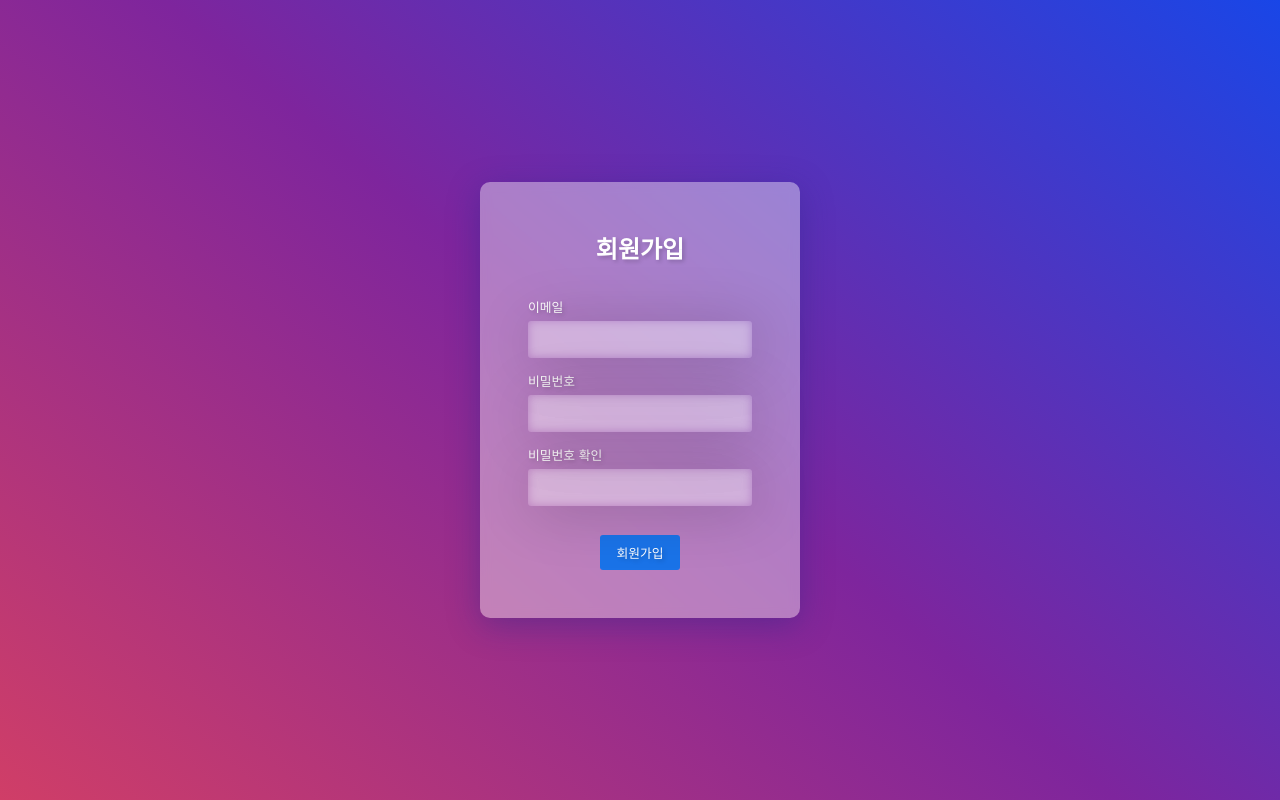
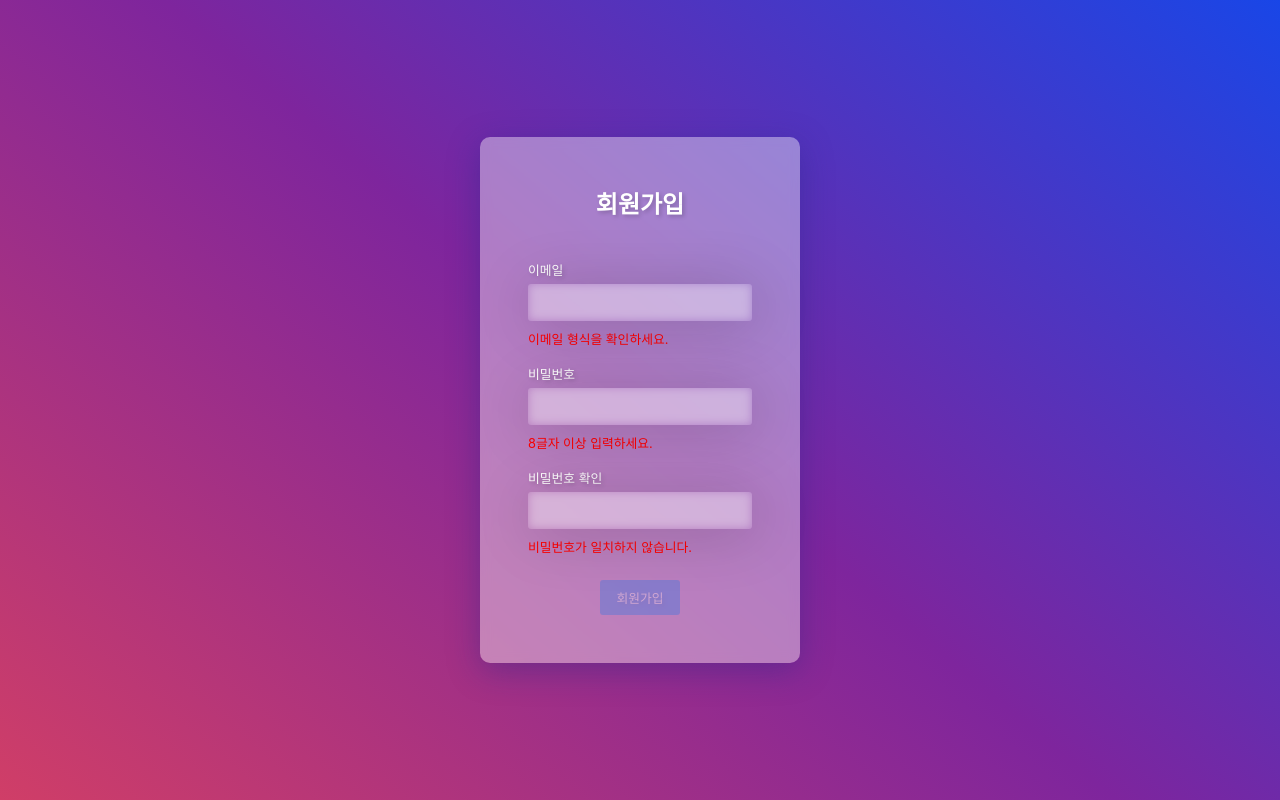
Before and after one commit to Hakseong-Lee/wanted-pre-onboarding-frontend, a React (Create React App) app: page /signup in a window 1280 px wide. Built offline with nearby package versions, Linux system fonts and the light colour scheme.

Commit message:
Fix: 유효성 검사 시 늦게 적용되는 오류 수정

```diff
--- a/src/pages/Auth/SignUpPage.jsx
+++ b/src/pages/Auth/SignUpPage.jsx
@@ -1,4 +1,4 @@
-import React, { useState } from 'react';
+import React, { useState, useEffect } from 'react';
 import styled from 'styled-components';
 import { useNavigate } from 'react-router-dom';
 
@@ -11,15 +11,52 @@ function SignUpPage() {
   const [passwordConfirm, setPasswordConfirm] = useState('');
 
   //오류메시지 state
-  const [emailMessage, setEmailMessage] = useState(false);
-  const [passwordMessage, setPasswordMessage] = useState(false);
-  const [passwordConfirmMessage, setPasswordConfirmMessage] = useState(false);
+  const [emailMessage, setEmailMessage] = useState('');
+  const [passwordMessage, setPasswordMessage] = useState('');
+  const [passwordConfirmMessage, setPasswordConfirmMessage] = useState('');
 
-  // 유효성 검사
+  // 유효성 검사 state
   const [isEmail, setIsEmail] = useState(false);
   const [isPassword, setIsPassword] = useState(false);
   const [isPasswordConfirm, setIsPasswordConfirm] = useState(false);
+  const [isValid, setIsValid] = useState(false);
 
+  // 유효성 검사
+  useEffect(() => {
+    const emailRegex = /^([0-9a-zA-Z_\.-]+)@([0-9a-zA-Z_-]+)(\.[0-9a-zA-Z_-]+){1,2}$/;
+    const emailValidation = emailRegex.test(email);
+    if (emailValidation) {
+      setIsEmail(true);
+      setEmailMessage('');
+    } else {
+      setIsEmail(false);
+      setEmailMessage('이메일 형식을 확인하세요.');
+    }
+    const passwordValidation = password.length < 8;
+    if (!passwordValidation) {
+      setIsPassword(true);
+      setPasswordMessage('');
+    } else {
+      setIsPassword(false);
+      setPasswordMessage('8글자 이상 입력하세요.');
+    }
+    const passwordConfirmValidation = password !== passwordConfirm;
+    if (!passwordConfirmValidation && password !== '') {
+      setIsPasswordConfirm(true);
+      setPasswordConfirmMessage('');
+    } else {
+      setIsPasswordConfirm(false);
+      setPasswordConfirmMessage('비밀번호가 일치하지 않습니다.');
+    }
+  }, [email, password, passwordConfirm]);
+
+  useEffect(() => {
+    if (isEmail && isPassword && isPasswordConfirm) {
+      setIsValid(true);
+    } else {
+      setIsValid(false);
+    }
+  }, [isEmail, isPassword, isPasswordConfirm]);
   return (
     <SignUpSection>
       <SignUpContainer>
@@ -29,26 +66,43 @@ function SignUpPage() {
           <SignUpInput
             type="email"
             name="email"
+            value={email}
             pattern=".[a-z0-9._%+-]+@[a-z0-9.-]+\.[a-z]{2,4}$"
             title="이메일 형식을 확인하세요."
+            onChange={(e) => {
+              setEmail(e.target.value);
+            }}
           ></SignUpInput>
+          <Message>{emailMessage}</Message>
           <Text>비밀번호</Text>
           <SignUpInput
             type="password"
             name="password"
+            value={password}
             pattern=".{8,}"
             required
             title="8글자 이상 입력해주세요."
+            onChange={(e) => {
+              setPassword(e.target.value);
+            }}
           ></SignUpInput>
+          <Message>{passwordMessage}</Message>
           <Text>비밀번호 확인</Text>
           <SignUpInput
             type="password"
             name="password"
+            value={passwordConfirm}
             pattern=".{8,}"
             required
-            title="8글자 이상 입력해주세요."
+            title="비밀번호가 일치하지 않습니다."
+            onChange={(e) => {
+              setPasswordConfirm(e.target.value);
+            }}
           ></SignUpInput>
-          <SignUpButton>회원가입</SignUpButton>
+          <Message>{passwordConfirmMessage}</Message>
+          <SignUpButton className={isValid ? 'valied' : 'disabled'} disabled={!isValid}>
+            회원가입
+          </SignUpButton>
         </SignUpForm>
       </SignUpContainer>
     </SignUpSection>
@@ -77,23 +131,31 @@ const SignUpContainer = styled.article`
 `;
 const SignUpHeader = styled.h1`
   color: #fff;
-  padding-bottom: 2rem;
+  padding-bottom: 1.5rem;
   font-size: 1.5rem;
 `;
 const Text = styled.p`
   color: #fff;
   padding-bottom: 0.3rem;
   font-size: 0.8rem;
+  margin-top: 1rem;
+  align-self: flex-start;
+  padding-left: 3rem;
+`;
+const Message = styled.span`
+  color: red;
+  text-shadow: none;
+  font-size: 0.8rem;
   align-self: flex-start;
   padding-left: 3rem;
 `;
 const SignUpInput = styled.input`
   width: 70%;
+  margin-bottom: 0.5rem;
   padding: 0.7rem;
   border-radius: 3px;
   background: transparent;
   border: none;
-  margin-bottom: 0.8rem;
   backdrop-filter: blur(5px);
   box-shadow: 4px 4px 60px rgba(0, 0, 0, 0.2);
   color: #fff;
@@ -107,10 +169,16 @@ const SignUpForm = styled.form`
 `;
 const SignUpButton = styled.button`
   font-size: 0.8rem;
-  margin-top: 1rem;
+  margin-top: 1.5rem;
   padding: 0.5rem 1rem;
   color: #fff;
-  background-color: #1a73e8;
   border-radius: 3px;
+  &.valied {
+    background-color: #1a73e8;
+  }
+  &.disabled {
+    background-color: #1a73e8;
+    opacity: 0.3;
+  }
 `;
 export default SignUpPage;
```
